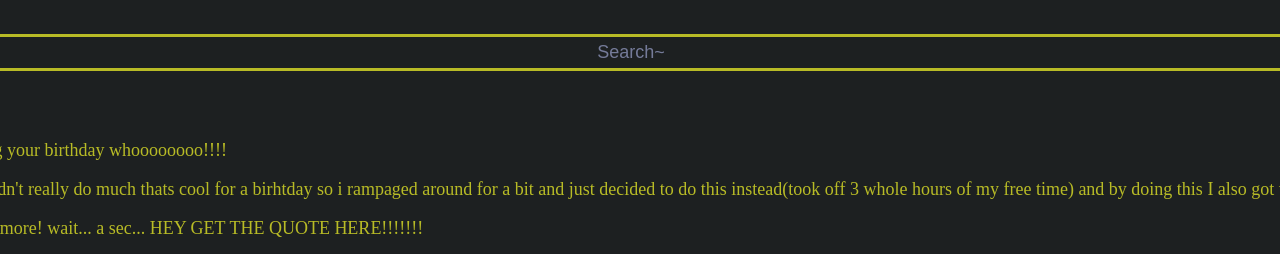
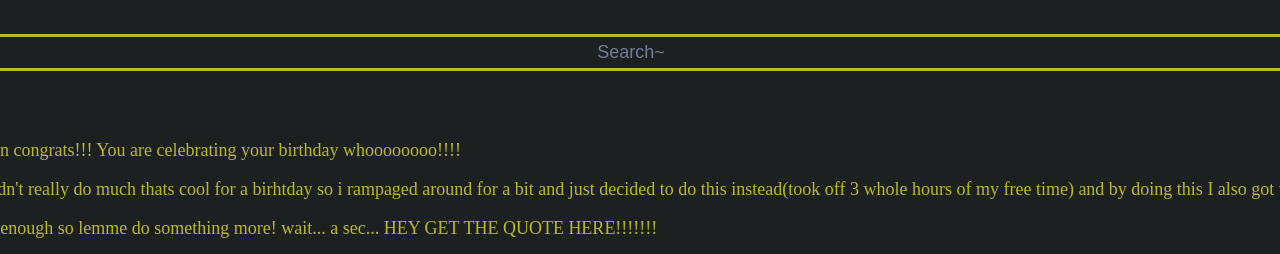
Before and after one commit to Ace-Extrenof/bday, a plain HTML site: page index.html in a window 1280 px wide. Shown: the part 307-561 px from the top of the page. Drawn offline with Linux system fonts and the light colour scheme; a web font is replaced by a local one.

Commit message:
hope this works..

```diff
--- a/index.html
+++ b/index.html
@@ -16,12 +16,12 @@
         </form>
 
         <ul>
-            <p style="color: #b8bb26; margin-left: 7em; margin-right: 7em;">Hey! If you're here then congrats!!! You are celebrating your birthday whoooooooo!!!!</p>
+            <p style="color: #b8bb26; margin-left: 20em; margin-right: 7em;">Hey! If you're here then congrats!!! You are celebrating your birthday whoooooooo!!!!</p>
             <p>So lets get to the main point... Once again happy birthday! I couldn't really do much thats cool for a
                 birhtday so i rampaged around for a bit and just decided to do this instead(took off 3 whole hours of my
                 free time) and by doing this I also got to learnabout website hosting and other stuff so I'm thankful
                 for that!</p>
-            <p style="#b8bb26; margin-left: 7em; margin-right: 7em;">A website alone is not enough so lemme do something more! wait... a sec... HEY GET THE QUOTE HERE!!!!!!!
+            <p style="#b8bb26; margin-left: 20em; margin-right: 7em;">A website alone is not enough so lemme do something more! wait... a sec... HEY GET THE QUOTE HERE!!!!!!!
             </p>
             <details>
                 <summary>QUOTE</summary>
```
